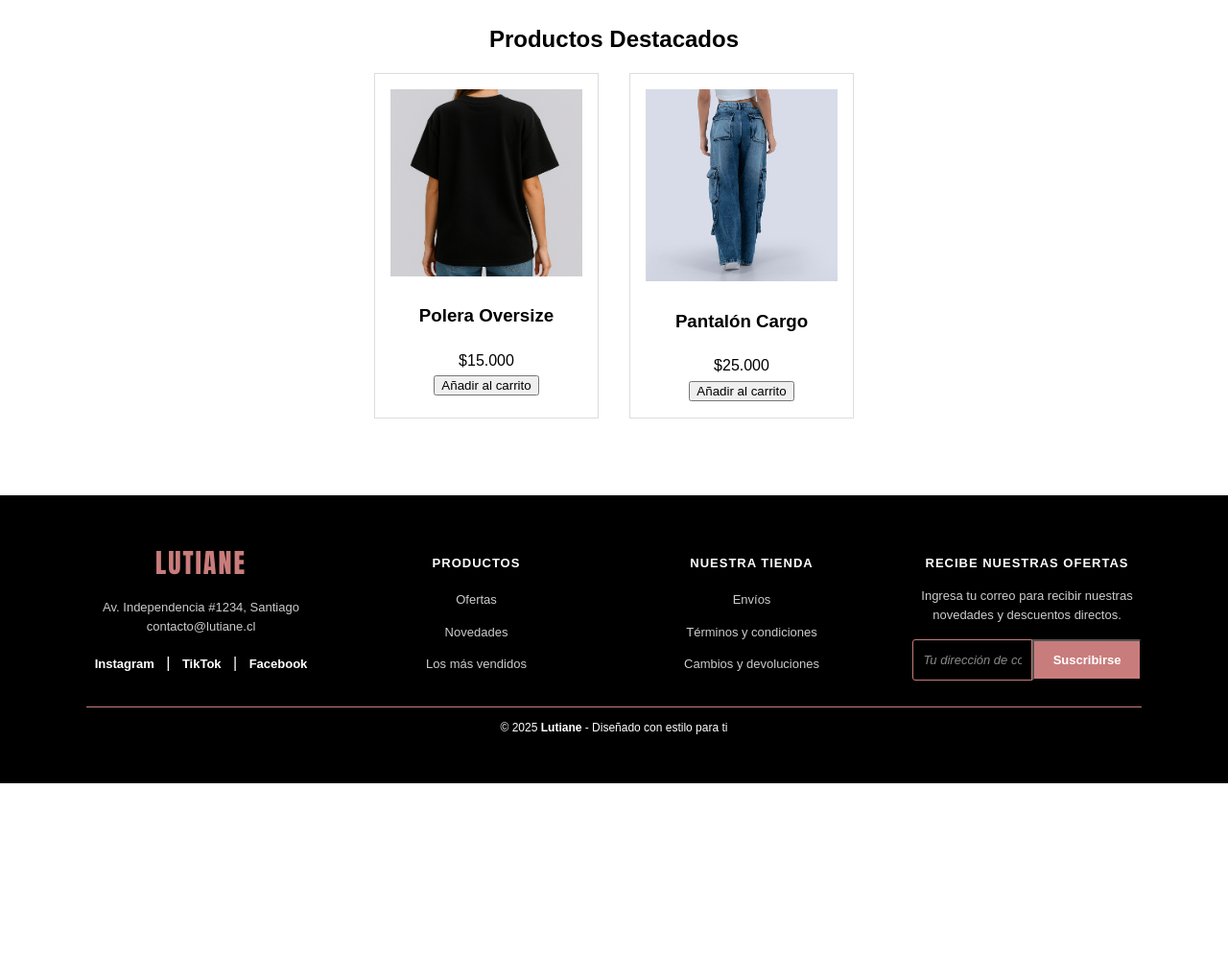
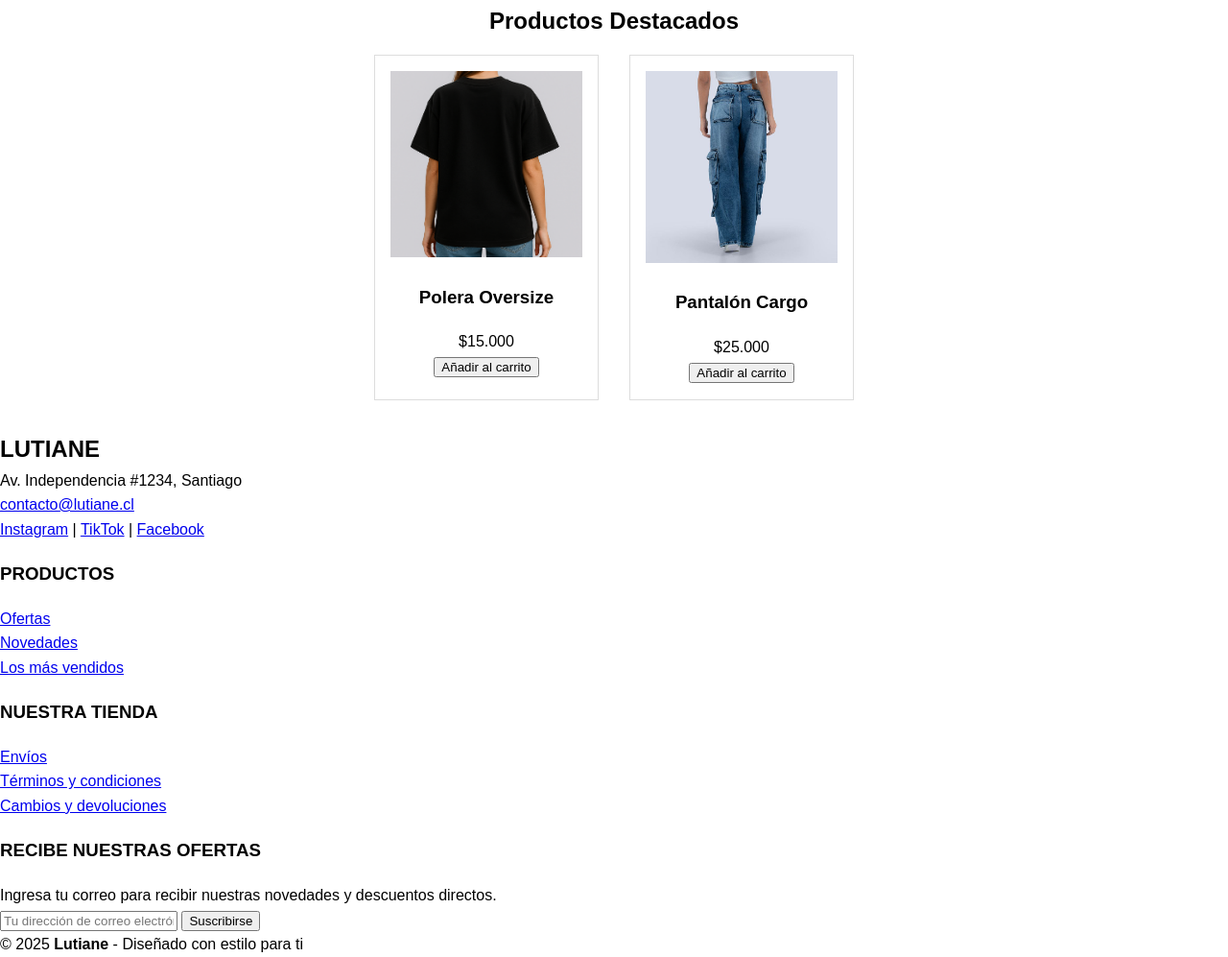
Before and after one commit to AriSalgado/Proyecto_Full.Stack.II_, a plain HTML site: page index.html in a window 1280 px wide. Shown: the part 807-1804 px from the top of the page at 96% size. Before the commit the page ends 1623 px from the top, so only its background shows below. Drawn offline with Linux system fonts and the light colour scheme.

Commit message:
Modifico CSS duplicado del footer en rama feat/home

```diff
--- a/style.css
+++ b/style.css
@@ -94,169 +94,3 @@ nav a {
 .producto img {
   max-width: 100%;
 }
-
-/* Footer pie de la página */
-footer {
-  background: #000;
-  color: #fff;
-  text-align: center;
-  padding: 2em 1em;
-  margin-top: 2em;
-}
-footer .logo {
-  font-family: 'Georgia', serif;
-  font-size: 28px;
-  margin-bottom: 0.5em;
-  color: #c97c7c; /* color de tu marca */
-}
-
-footer .social a {
-  color: #fff;
-  text-decoration: none;
-  margin: 0 10px;
-}
-
-footer .social a:hover {
-  color: #c97c7c; /* cambia color al pasar el mouse */
-}
-
-/*Estilo de el Logo*/
-.logo {
-  font-family: 'Georgia', serif;
-  font-size: 28px;
-  font-weight: bold;
-  letter-spacing: 3px;
-  color: #c97c7c;
-  text-transform: uppercase;
-}
-/* === FOOTER === */
-footer {
-  background: #000;
-  color: #fff;
-  padding: 3em 2em 3em;
-  margin-top: 3em;
-}
-
-/* Grid de 4 columnas centradas */
-.footer-container {
-  background: #000;
-  display: grid;
-  grid-template-columns: repeat(4, minmax(220px, 1fr));
-  column-gap: 3em;
-  row-gap: 2em;
-  max-width: 1100px;
-  margin: 0 auto; /* centra todo */
-  align-items: start;
-}
-
-.footer-section h2.logo {
-  font-family: 'Impact', 'Oswald', sans-serif;
-  font-size: 28px;
-  letter-spacing: 2px;
-  color: #c97c7c;
-  margin-bottom: 0.5em;
-}
-
-.footer-section h3 {
-  font-size: 13px;
-  letter-spacing: 1px;
-  margin-bottom: 1em;
-  color: #fff;
-  text-transform: uppercase;
-}
-
-.footer-section p,
-.footer-section a {
-  font-size: 13px;
-  color: #ccc;
-  text-decoration: none;
-  line-height: 1.5;
-}
-
-.footer-section a:hover {
-  color: #c97c7c;
-}
-
-.footer-section ul {
-  list-style: none;
-  padding: 0;
-  margin: 0;
-}
-
-.footer-section ul li {
-  margin: 0.5em 0;
-}
-
-/* Redes sociales en texto */
-footer .social {
-  margin-top: 1em;
-}
-
-footer .social a {
-  color: #fff;
-  text-decoration: none;
-  margin: 0 8px;
-  font-size: 13px;
-  font-weight: bold;
-  transition: color 0.3s;
-}
-
-footer .social a:hover {
-  color: #c97c7c;
-}
-
-/* === Formulario suscripción === */
-.footer-section form {
-  display: grid;
-  grid-template-columns: 1fr auto; /* input ocupa todo, botón a la derecha */
-  margin-top: 1em;
-  width: 100%;
-
-}
-
-.footer-section form input {
-  min-width: 0;
-  width: 100%;
-  padding: 0.8em;
-  border: 1px solid #c97c7c;
-  background: #000;
-  color: #fff;
-  font-size: 13px;
-  border-radius: 3px 0 0 3px;
-  box-sizing: border-box;
-}
-
-.footer-section form input::placeholder {
-  color: #888;
-  font-style: italic;
-}
-
-.footer-section form button {
-  padding: 0.9em 1.5em;
-  background: #c97c7c;
-  font-weight: bold;
-  font-size: 13px;
-  color: #fff;
-  cursor: pointer;
-  border-radius: 0 3px 3px 0;
-  transition: background 0.3s;
-}
-
-.footer-section form button:hover {
-  background: #a85f5f;
-}
-.copy {
-  text-align: center;
-  margin-top: 2em;
-  font-size: 12px;
-  color: #ffffff;
-  border-top: 1px solid #c97c7c;
-  padding-top: 1em;
-  max-width: 1100px;
-  margin-left: auto;
-  margin-right: auto;
-}
-
-html, body {
-  overflow-x: hidden;
-}
```
